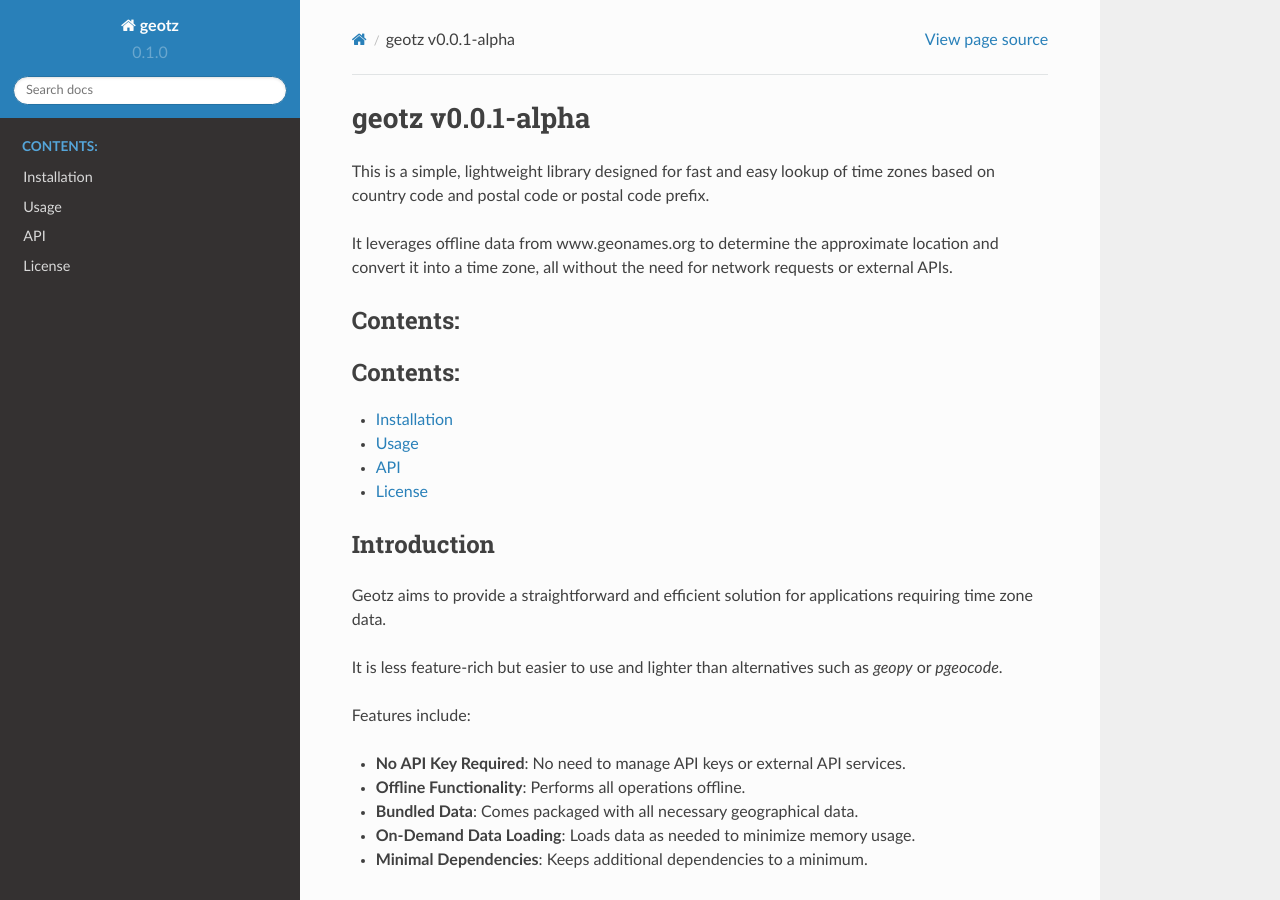
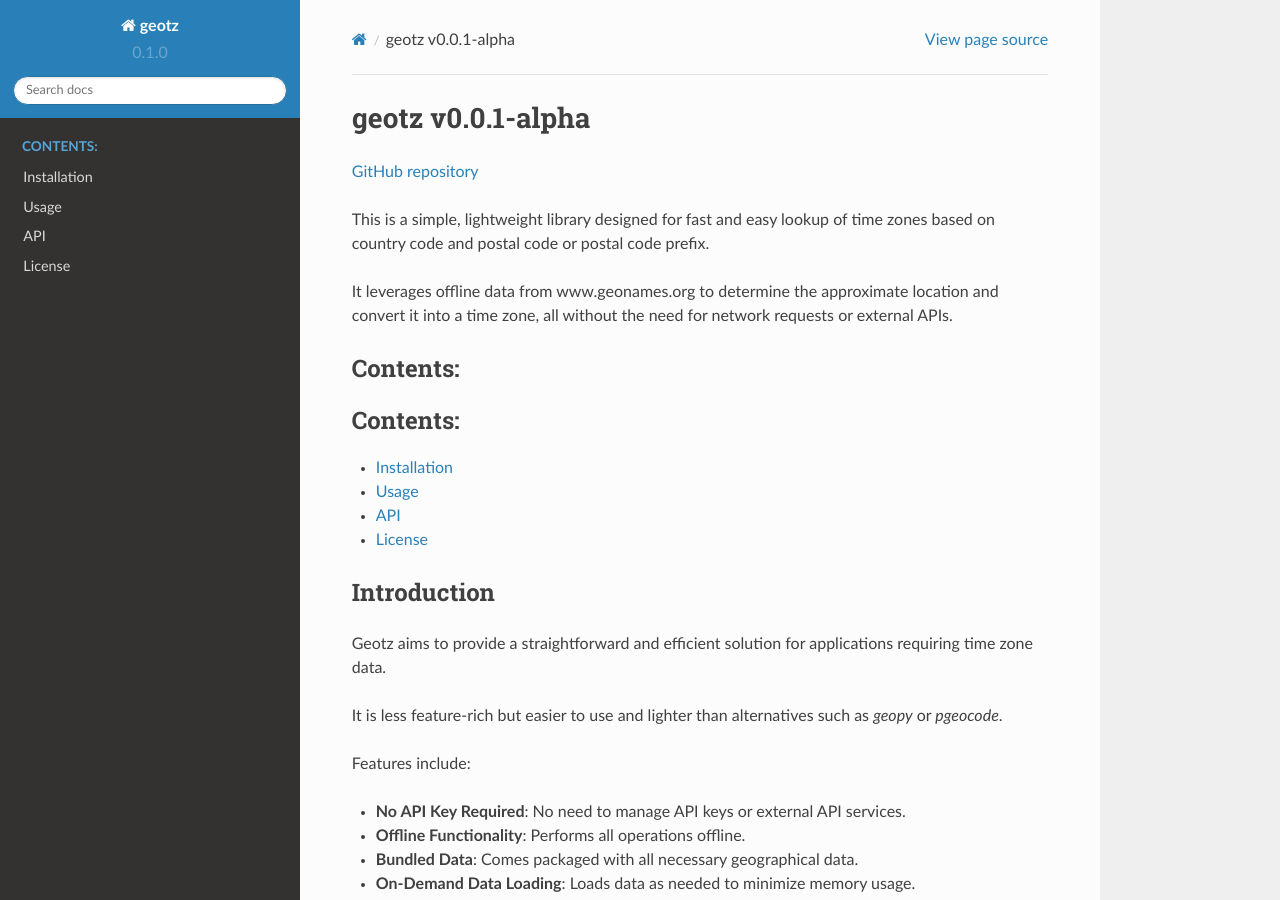
Before and after one commit to dmayo3/geotz, a Sphinx documentation site: the page built from docs/index.rst, in a window 1280 px wide and 900 px high. Built offline with Sphinx 7.4.7 and the Read the Docs theme 2.0.0, drawn with Linux system fonts in a browser that asks for light colours.

Commit message:
Docs: add link to github repo

```diff
--- a/docs/index.rst
+++ b/docs/index.rst
@@ -1,5 +1,7 @@
 geotz v0.0.1-alpha
 ==================
+
+`GitHub repository <https://github.com/dmayo3/geotz>`_
 
 This is a simple, lightweight library designed for fast and easy lookup
 of time zones based on country code and postal code or postal code prefix.
```
